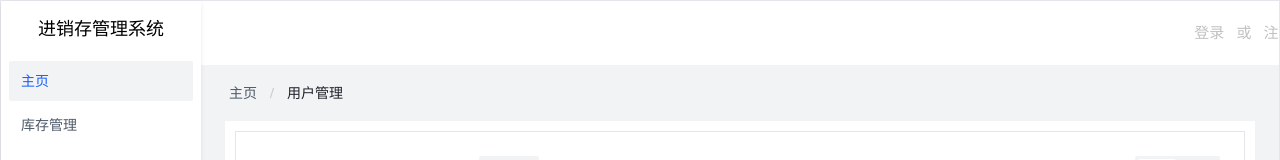
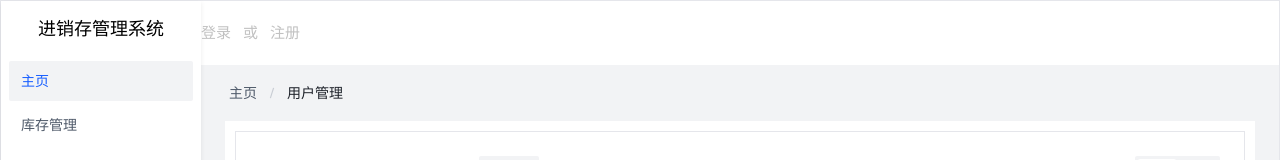
Before and after one commit to Tunan81/invoicing-system-frontend, a Vue app: page / in a window 1280 px wide. Shown: the top 160 px of the page. Built offline with nearby package versions, Linux system fonts and the light colour scheme.

Commit message:
修改主页布局

```diff
--- a/src/layouts/BasicLayout.vue
+++ b/src/layouts/BasicLayout.vue
@@ -16,9 +16,9 @@
         </a-menu>
       </a-layout-sider>
       <a-layout>
-        <a-layout-header style="padding-left: 20px">
+        <a-layout-header>
           <a-row class="grid-demo">
-            <a-col flex="150px" style="margin-left: 92%">
+            <a-col flex="150px" style="flex-direction: column-reverse">
               <div
                 v-if="store.state.user?.loginUser.userName !== '未登录'"
                 style="min-width: 200px"
```
